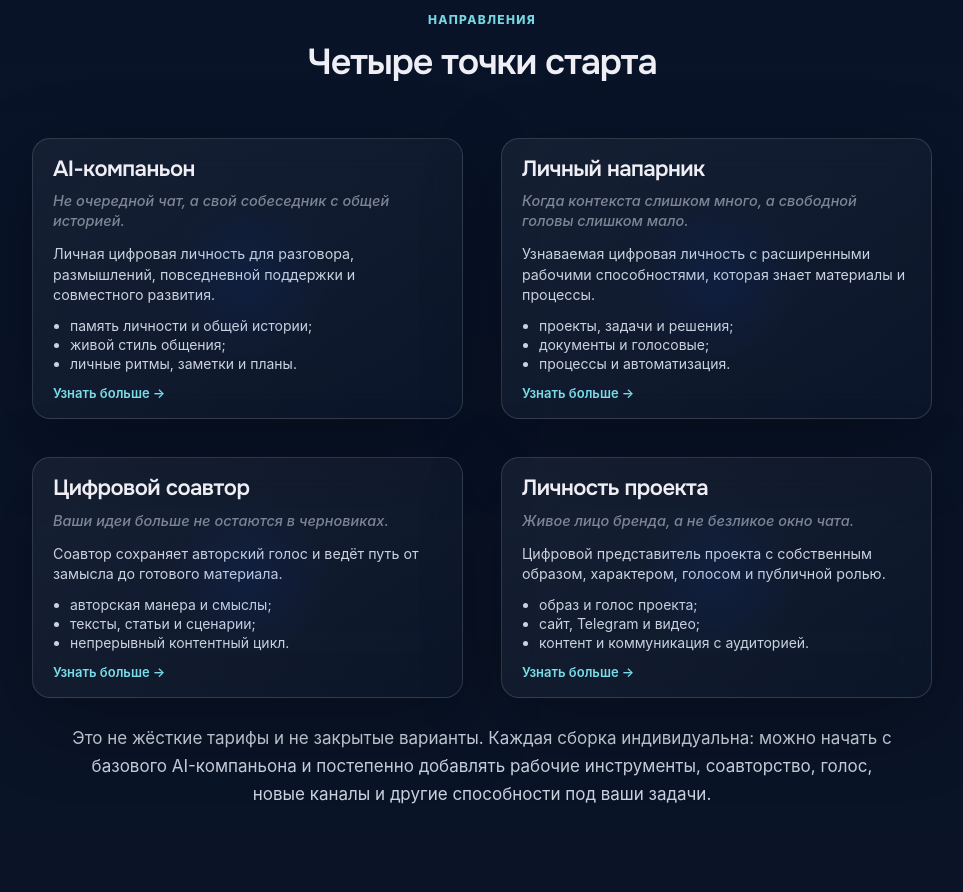
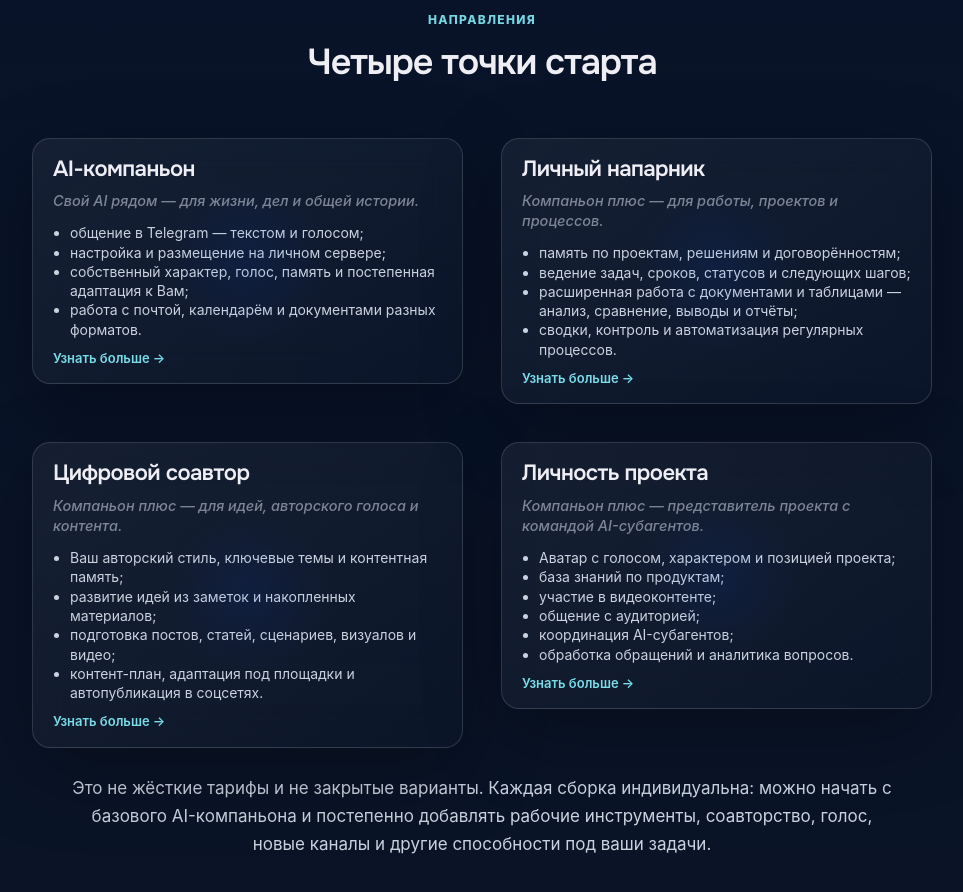
Before and after one commit to astropsi88-ui/archai-v2, a website: page index.html in a window 1280 px wide. Shown: the part 940-1832 px from the top of the page, without its empty margins (158-1121 px from the left). Drawn offline with Linux system fonts and the light colour scheme.

Commit message:
Update home product card copy

```diff
--- a/index.html
+++ b/index.html
@@ -89,10 +89,10 @@
 <h2 class="directions-title">Четыре точки старта</h2>
 </div>
 <div class="grid cards2 product-grid">
-<a class="price-card product-card" href="companion.html"><h3>AI-компаньон</h3><h4>Не очередной чат, а свой собеседник с общей историей.</h4><p class="soft">Личная цифровая личность для разговора, размышлений, повседневной поддержки и совместного развития.</p><ul><li>память личности и общей истории;</li><li>живой стиль общения;</li><li>личные ритмы, заметки и планы.</li></ul><b class="learn">Узнать больше →</b></a>
-<a class="price-card product-card" href="partner.html"><h3>Личный напарник</h3><h4>Когда контекста слишком много, а свободной головы слишком мало.</h4><p class="soft">Узнаваемая цифровая личность с расширенными рабочими способностями, которая знает материалы и процессы.</p><ul><li>проекты, задачи и решения;</li><li>документы и голосовые;</li><li>процессы и автоматизация.</li></ul><b class="learn">Узнать больше →</b></a>
-<a class="price-card product-card" href="coauthor.html"><h3>Цифровой соавтор</h3><h4>Ваши идеи больше не остаются в черновиках.</h4><p class="soft">Соавтор сохраняет авторский голос и ведёт путь от замысла до готового материала.</p><ul><li>авторская манера и смыслы;</li><li>тексты, статьи и сценарии;</li><li>непрерывный контентный цикл.</li></ul><b class="learn">Узнать больше →</b></a>
-<a class="price-card product-card" href="project.html"><h3>Личность проекта</h3><h4>Живое лицо бренда, а не безликое окно чата.</h4><p class="soft">Цифровой представитель проекта с собственным образом, характером, голосом и публичной ролью.</p><ul><li>образ и голос проекта;</li><li>сайт, Telegram и видео;</li><li>контент и коммуникация с аудиторией.</li></ul><b class="learn">Узнать больше →</b></a>
+<a class="price-card product-card" href="companion.html"><h3>AI-компаньон</h3><h4>Свой AI рядом — для жизни, дел и общей истории.</h4><ul><li>общение в Telegram — текстом и голосом;</li><li>настройка и размещение на личном сервере;</li><li>собственный характер, голос, память и постепенная адаптация к Вам;</li><li>работа с почтой, календарём и документами разных форматов.</li></ul><b class="learn">Узнать больше →</b></a>
+<a class="price-card product-card" href="partner.html"><h3>Личный напарник</h3><h4>Компаньон плюс — для работы, проектов и процессов.</h4><ul><li>память по проектам, решениям и договорённостям;</li><li>ведение задач, сроков, статусов и следующих шагов;</li><li>расширенная работа с документами и таблицами — анализ, сравнение, выводы и отчёты;</li><li>сводки, контроль и автоматизация регулярных процессов.</li></ul><b class="learn">Узнать больше →</b></a>
+<a class="price-card product-card" href="coauthor.html"><h3>Цифровой соавтор</h3><h4>Компаньон плюс — для идей, авторского голоса и контента.</h4><ul><li>Ваш авторский стиль, ключевые темы и контентная память;</li><li>развитие идей из заметок и накопленных материалов;</li><li>подготовка постов, статей, сценариев, визуалов и видео;</li><li>контент-план, адаптация под площадки и автопубликация в соцсетях.</li></ul><b class="learn">Узнать больше →</b></a>
+<a class="price-card product-card" href="project.html"><h3>Личность проекта</h3><h4>Компаньон плюс — представитель проекта с командой AI-субагентов.</h4><ul><li>Аватар с голосом, характером и позицией проекта;</li><li>база знаний по продуктам;</li><li>участие в видеоконтенте;</li><li>общение с аудиторией;</li><li>координация AI-субагентов;</li><li>обработка обращений и аналитика вопросов.</li></ul><b class="learn">Узнать больше →</b></a>
 </div>
 <p class="directions-note">Это не жёсткие тарифы и не закрытые варианты. Каждая сборка индивидуальна: можно начать с базового AI-компаньона и постепенно добавлять рабочие инструменты, соавторство, голос, новые каналы и другие способности под ваши задачи.</p>
 </div>
```
Also changed, not shown: public/index.html (+4 -4 lines).
